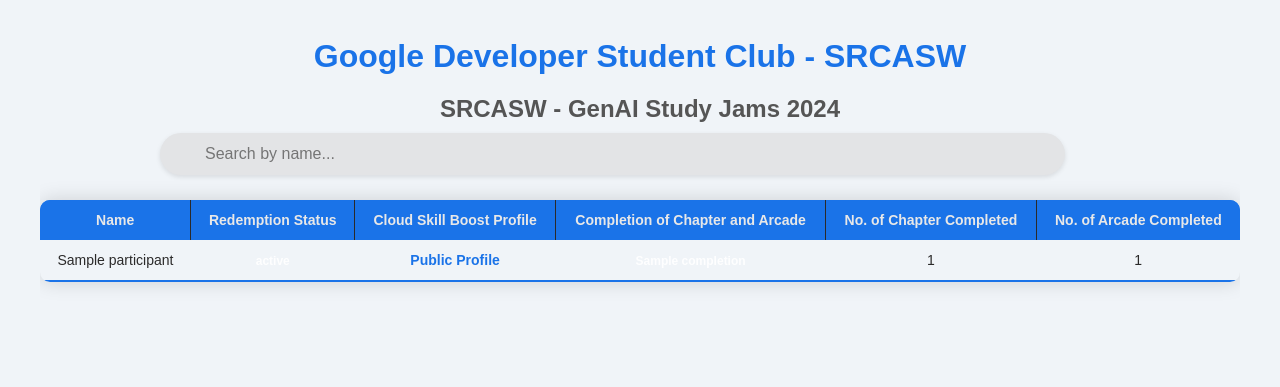
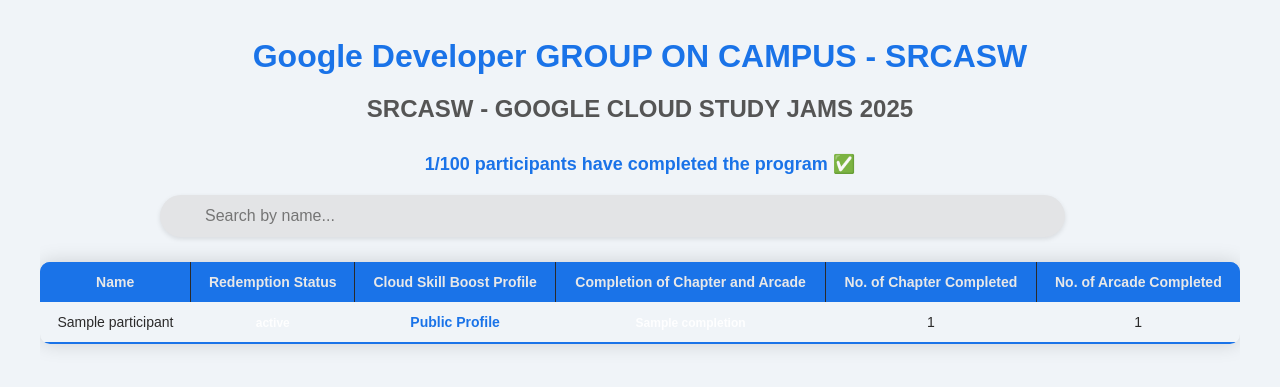
Before and after one commit to ParishiMishra/Cloud-Study-Jams-2025, a Flask app: template templates/index.html in a window 1280 px wide. Shown: the top 387 px of the page. Run offline with Flask 3, Linux system fonts and the light colour scheme; the template is opened without the code that fills it: most values are stand-ins (such as "Sample title", 1, 10 or a date in 2020).

Commit message:
added progress bar

```diff
--- a/app.py
+++ b/app.py
@@ -26,32 +26,49 @@
     num_skill_badges = int(participant['num_skill_badges']) if participant['num_skill_badges'].isdigit() else 0
     num_arcade_games = int(participant['num_arcade_games']) if participant['num_arcade_games'].isdigit() else 0
 
-    if num_skill_badges>0 and num_arcade_games >=1:
+    # Rank 0 → Completed program
+    if num_skill_badges >= 19 and num_arcade_games >= 1:
         return (0, -num_skill_badges)
-    elif num_skill_badges<=15 and num_arcade_games>0:
+
+    # Rank 1 → Arcade done, but less than 19 badges
+    elif num_skill_badges < 19 and num_arcade_games >= 1:
         return (1, -num_skill_badges)
-    elif num_skill_badges<=15 and num_arcade_games == 0:
+
+    # Rank 2 → Badges but no arcade
+    elif num_skill_badges >= 1 and num_arcade_games == 0:
         return (2, -num_skill_badges)
+
+    # Rank 3 → No progress
     return (3, -num_skill_badges)
+
 
 @app.route('/')
 def index():
+
+    participants = read_csv()
     total_count = 0
-    participants = read_csv()
+    eligible_count = 0   # number of completed participants
+
     for participant in participants:
         num_skill_badges = int(participant['num_skill_badges']) if participant['num_skill_badges'].isdigit() else 0
         num_arcade_games = int(participant['num_arcade_games']) if participant['num_arcade_games'].isdigit() else 0
 
-        if num_skill_badges == 15 and num_arcade_games >=1:
-            participant['completion']='Yes'
+        if num_skill_badges >= 19 and num_arcade_games >= 1:
+            participant['completion'] = 'Yes'
+            eligible_count += 1
         else:
-            participant['completion']='No'
-    total_count += 1
+            participant['completion'] = 'No'
+
+        total_count += 1
 
     participants.sort(key=ranking_key)
 
-    return render_template('index.html', participants=participants)
-
+    return render_template(
+        'index.html',
+        participants=participants,
+        total_count=total_count,
+        eligible_count=eligible_count
+    )
 
 
 if __name__ == '__main__':
--- a/static/css/style.css
+++ b/static/css/style.css
@@ -246,3 +246,12 @@
     outline: none;
     box-shadow: 0 0 0 2px #1A73E8;
 }
+
+/* Progress Counter */
+.progress-counter {
+    text-align: center;
+    margin: 20px 0;
+    font-size: 18px;
+    font-weight: bold;
+    color: #1A73E8;
+}
--- a/templates/index.html
+++ b/templates/index.html
@@ -22,7 +22,6 @@
             });
         }
 
-
         document.addEventListener('DOMContentLoaded', () => {
             filterParticipants();
         });
@@ -32,21 +31,14 @@
 <body>
     <div class="container">
         <header>
-            <h1>Google Developer Student Club - SRCASW</h1>
-            <h2>SRCASW - GenAI Study Jams 2024</h2>
+            <h1>Google Developer GROUP ON CAMPUS - SRCASW</h1>
+            <h2>SRCASW - GOOGLE CLOUD STUDY JAMS 2025</h2>
         </header>
-        <!-- work in progress -->
-        <!-- <div class="stats"></div>
-        <div class="stat-boxes">
-            <div class="stat-box">
-                <p>No of Eligible<br>Participants for Certificates</p>
-                <h3 id="eligibleCount">{{ eligible_count }}</h3>
-            </div>
-            <div class="stat-box">
-                <p>Total No of<br>Participants {{ total_count }}</p>
-                <h3 id="totalCount">{{ total_count }}</h3>
-            </div>
-        </div> -->
+
+        <!-- ✅ Completion Counter -->
+        <div class="progress-counter">
+            <p><strong>{{ completed_count }}/100</strong> participants have completed the program ✅</p>
+        </div>
 
         <!-- Search bar -->
         <input type="text" id="search-input" oninput="filterParticipants()" placeholder="Search by name...">
@@ -65,13 +57,11 @@
                     </tr>
                 </thead>
                 <tbody>
-                    <!-- loop to dynamically generate rows -->
                     {% for participant in participants %}
                     <tr>
                         <td data-label="Name">{{ participant.name }}</td>
                         <td data-label="Redemption Status"><span
-                                class="status {{ participant.redemption_status|lower }}">{{
-                                participant.redemption_status }}</span></td>
+                                class="status {{ participant.redemption_status|lower }}">{{ participant.redemption_status }}</span></td>
                         <td data-label="Cloud Skill Boost Profile"><a href="{{ participant.profile_url }}"
                                 target="_blank" class="public-profile">Public Profile</a></td>
                         <td data-label="GenAI Study Jam Completion"><span
@@ -81,7 +71,6 @@
                         <td data-label="No. of Arcades Completed">{{ participant.num_arcade_games }}</td>
                     </tr>
                     {% endfor %}
-
                 </tbody>
             </table>
         </div>
```
